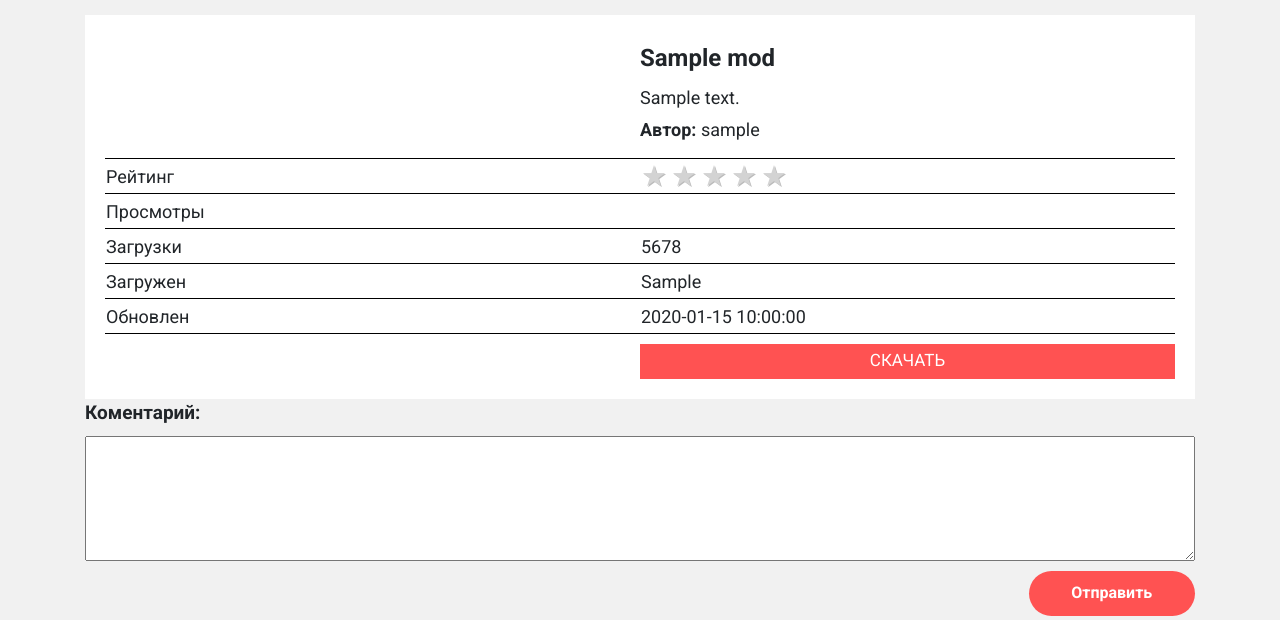
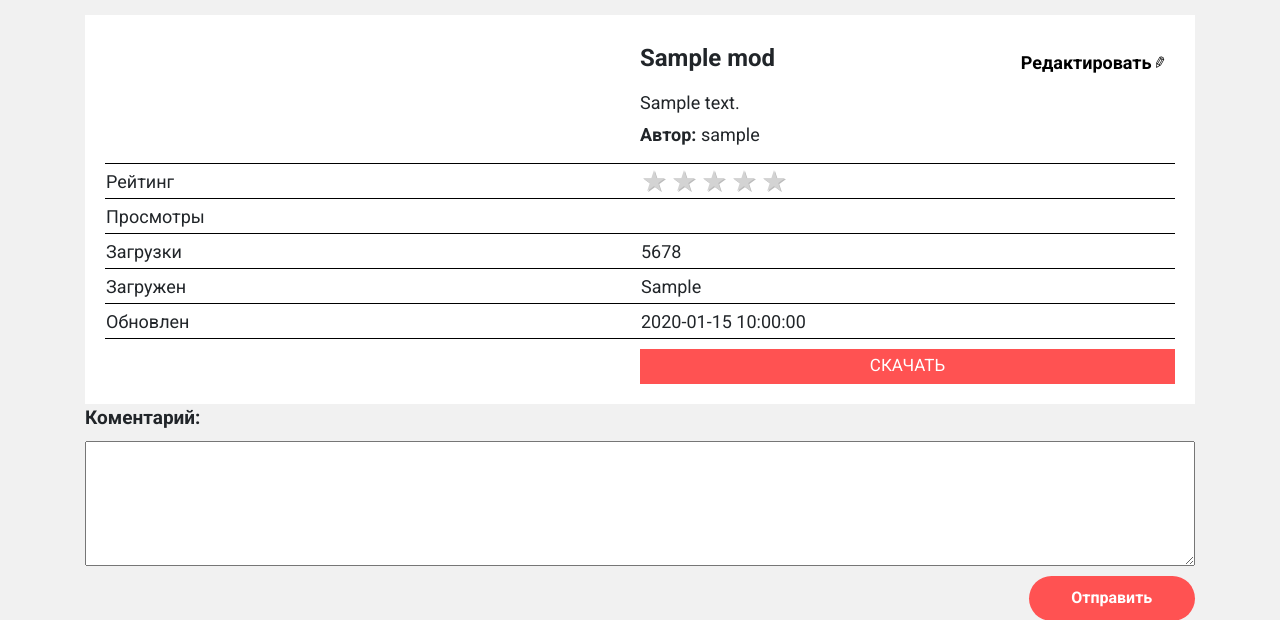
Before and after one commit to TotobiSensei/all-mods, a PHP site: page /view/template/mod_page.php?mod-id=1 in a window 1280 px wide. Shown: the part 50-670 px from the top of the page. Run offline with PHP 8.4, Linux system fonts and the light colour scheme; tables that the repository leaves empty or names only in its code hold one stand-in row (values such as "Sample post").

Commit message:
додав можливість редагувати юзеру мод

```diff
--- a/assets/css/style.css
+++ b/assets/css/style.css
@@ -234,7 +234,30 @@
   padding: 5px 10px;
 }
 .mod-page .info-block .top .right .name {
+  display: flex;
+  flex-direction: row;
+  justify-content: space-between;
+  align-items: center;
   margin-bottom: 5px;
+}
+.mod-page .info-block .top .right .name .edit {
+  display: flex;
+  align-items: center;
+  justify-content: center;
+  cursor: pointer;
+  color: black;
+}
+.mod-page .info-block .top .right .name .edit:hover {
+  color: #ff5252;
+  transition: background-color 1s;
+}
+.mod-page .info-block .top .right .name .edit span:nth-child(1) {
+  font-size: 18px;
+  font-weight: bold;
+}
+.mod-page .info-block .top .right .name .edit span:nth-child(2) {
+  display: inline-block;
+  transform: rotate(120deg);
 }
 .mod-page .info-block .top .right .description {
   margin-bottom: 5px;
--- a/assets/sass/style.sass
+++ b/assets/sass/style.sass
@@ -192,7 +192,26 @@
 			.right
 				padding: 5px 10px
 				.name
+					display: flex
+					flex-direction: row
+					justify-content: space-between
+					align-items: center
 					margin-bottom: 5px
+					.edit
+						display: flex
+						align-items: center
+						justify-content: center
+						cursor: pointer
+						color: black
+						&:hover
+							color: #ff5252
+							transition: background-color 1s
+						span:nth-child(1)
+							font-size: 18px
+							font-weight: bold
+						span:nth-child(2)
+							display: inline-block
+							transform: rotate(120deg)
 				.description
 					margin-bottom: 5px
 					font-size: 18px
--- a/view/template/mod_page.php
+++ b/view/template/mod_page.php
@@ -83,6 +83,10 @@
                         <div class="right">
                             <div class="name">
                                 <h1><?= $data["name"] ?></h1>
+                                <div onclick="location.href='/view/upload.php?mod=<?= $data['id'] ?>'" class="edit">
+                                    <span>Редактировать</span>
+                                    <span>&#9999;</span>
+                                </div>
                             </div>
                             <div class="description">
                                 <span>
```
Also changed, not shown: assets/php/classes/Update.php (+108 -0 lines), view/upload.php (+31 -5 lines), assets/img/mod_img/6481c0850d017_mavpa.w575.jpg (deleted), assets/img/mod_img/6481c1284870a_mavpa.w575.jpg (deleted), assets/img/mod_img/64ba488340a1d_look-vector-art-tears-aqua-hd-wallpaper-preview.jpg (deleted), assets/img/mod_img/64ba489eaea08_look-vector-art-tears-aqua-hd-wallpaper-preview.jpg (deleted), assets/img/mod_img/64c10a2714b31_sticker.jpeg (added), 1 other file.
